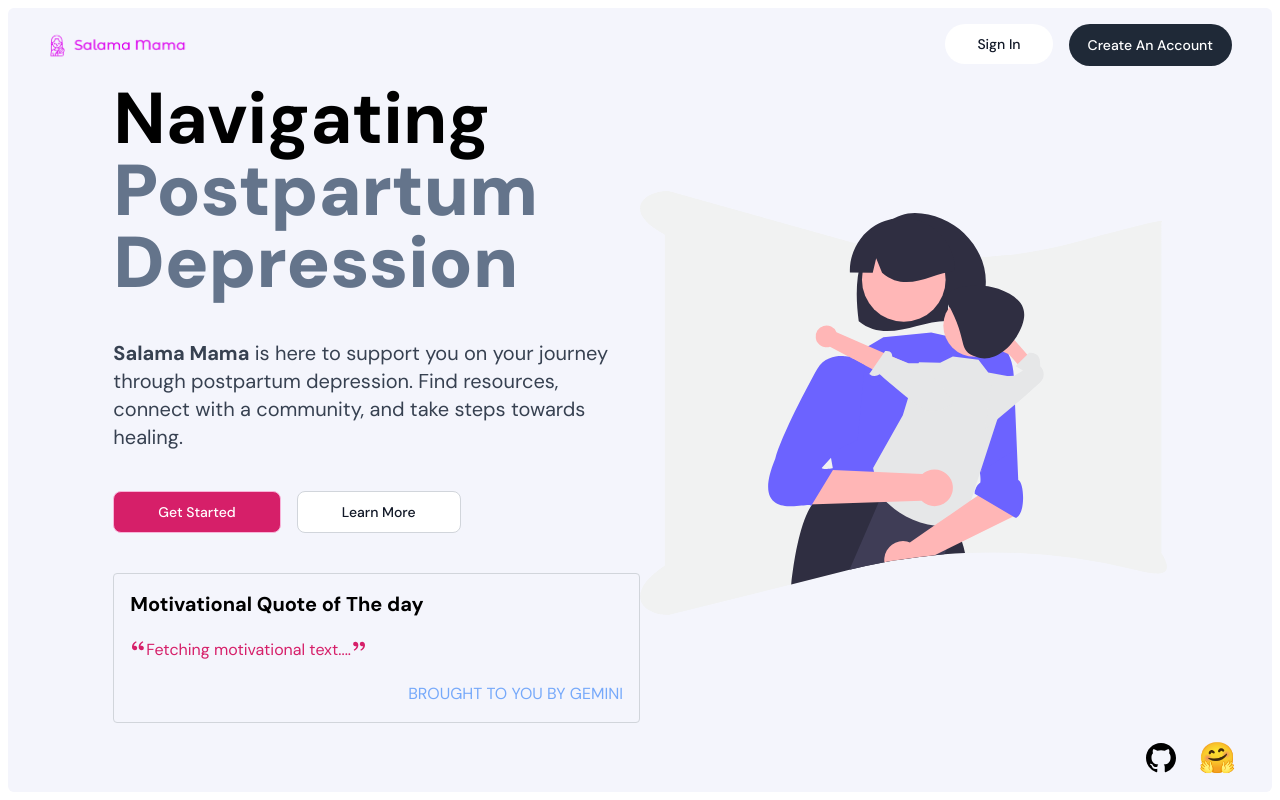
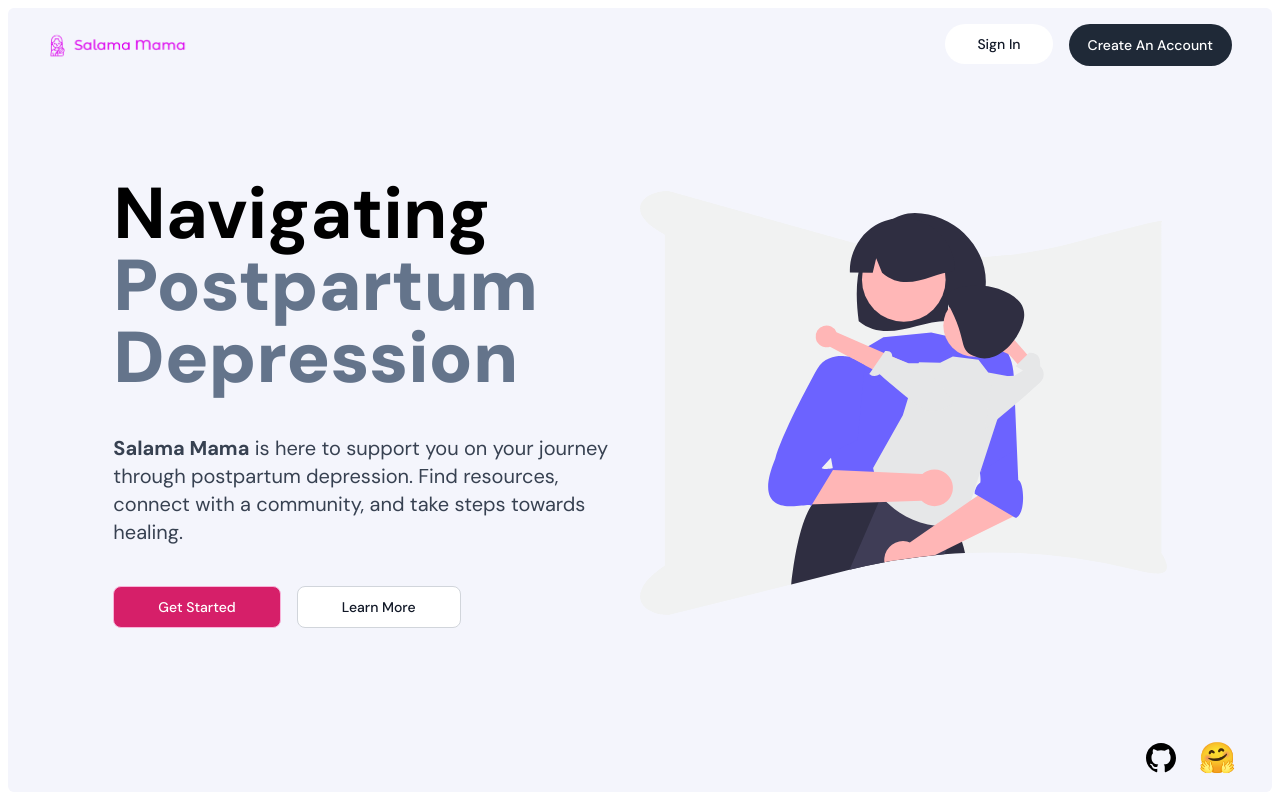
Before and after one commit to MwangiNelson/salama_mama, a React (Vite) app: page / in a window 1280 px wide. Built offline with nearby package versions, Linux system fonts and the light colour scheme; no server answers; the database is empty.

Commit message:
update (home) : included the mood

```diff
--- a/src/pages/Home.jsx
+++ b/src/pages/Home.jsx
@@ -53,7 +53,7 @@ function Home() {
           <Link to={'/'}><Button color="light" className="w-fit px-7 border rounded-lg">Learn More</Button></Link>
 
         </div>
-        <div className="w-full p-4 rounded border border-gray-300">
+        {userData && <div className="w-full p-4 rounded border border-gray-300">
           <h3 className="text-xl font-bold">Motivational Quote of The day</h3>
           <div className="flex flex-row flex-wrap w-full py-5">
             <RiDoubleQuotesL className="text-pink-600" />
@@ -64,7 +64,7 @@ function Home() {
             <RiDoubleQuotesR className="text-pink-600" />
           </div>
           <h5 className="text-end w-full text-blue-400 hover:text-blue-600">BROUGHT TO YOU BY GEMINI</h5>
-        </div>
+        </div>}
 
       </div>
       <div className="w-full md:w-1/2 flex items-center justify-center">
```
